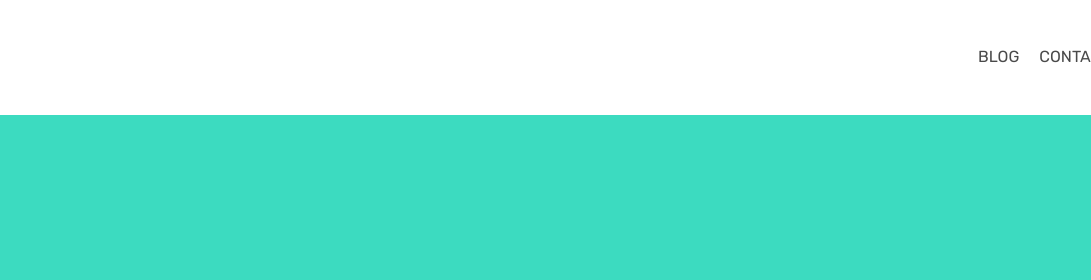
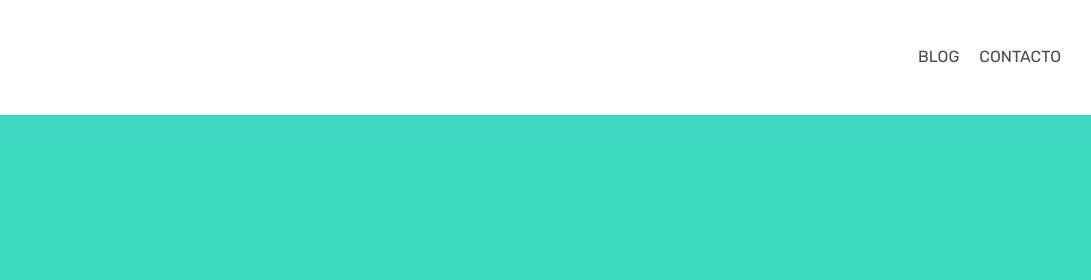
Before and after one commit to Adalab/modulo-1-evaluacion-intermedia-Anafruiz, a plain HTML site: page index.html in a window 1280 px wide. Shown: the top 280 px of the page, 189-1280 px from the left. Drawn offline with Linux system fonts and the light colour scheme.

```diff
--- a/styles/main.css
+++ b/styles/main.css
@@ -1,7 +1,10 @@
 * {
   margin: 0;
   padding: 0;
+  box-sizing: border-box;
 }
+
+/*HEADER*/
 .logo {
   width: 155px;
   margin-top: 10px;
@@ -38,6 +41,7 @@
   justify-content: center;
   list-style-type: none;
 }
+/*MAIN*/
 .section {
   height: 100vh;
   background-color: #3cdbc0;
@@ -51,14 +55,11 @@
 }
 @media all and (min-width: 768px) {
   .header {
-    font-size: 16px;
     flex-direction: row;
     justify-content: space-between;
-    padding-left: 30px;
-    padding-right: 30px;
-    padding-top: 20px;
-    padding-bottom: 20px;
+    padding: 20px 30px 20px 30px;
   }
+
   .section {
     font-size: 40px;
   }
```
Also changed, not shown: 1 other file.
